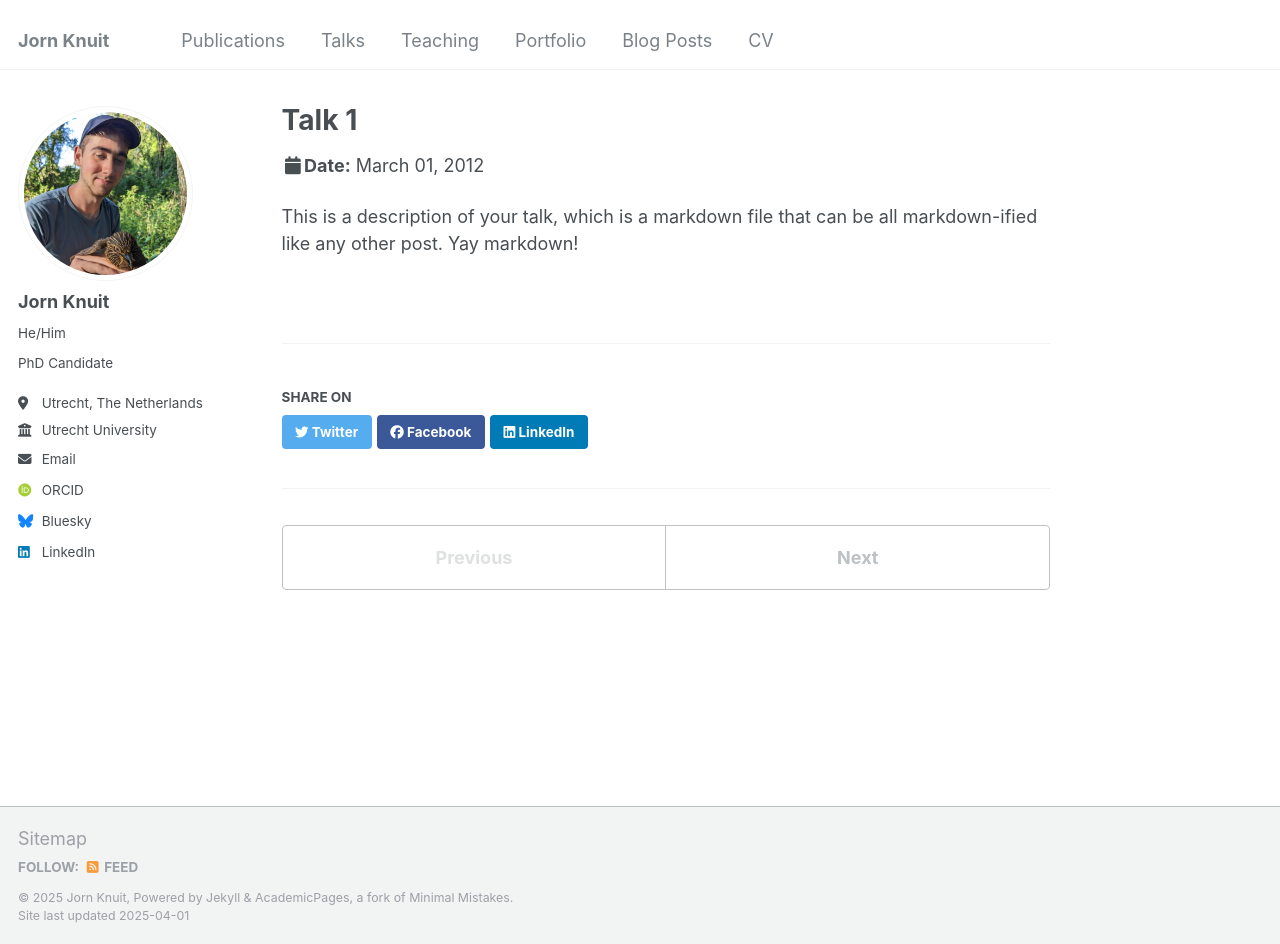
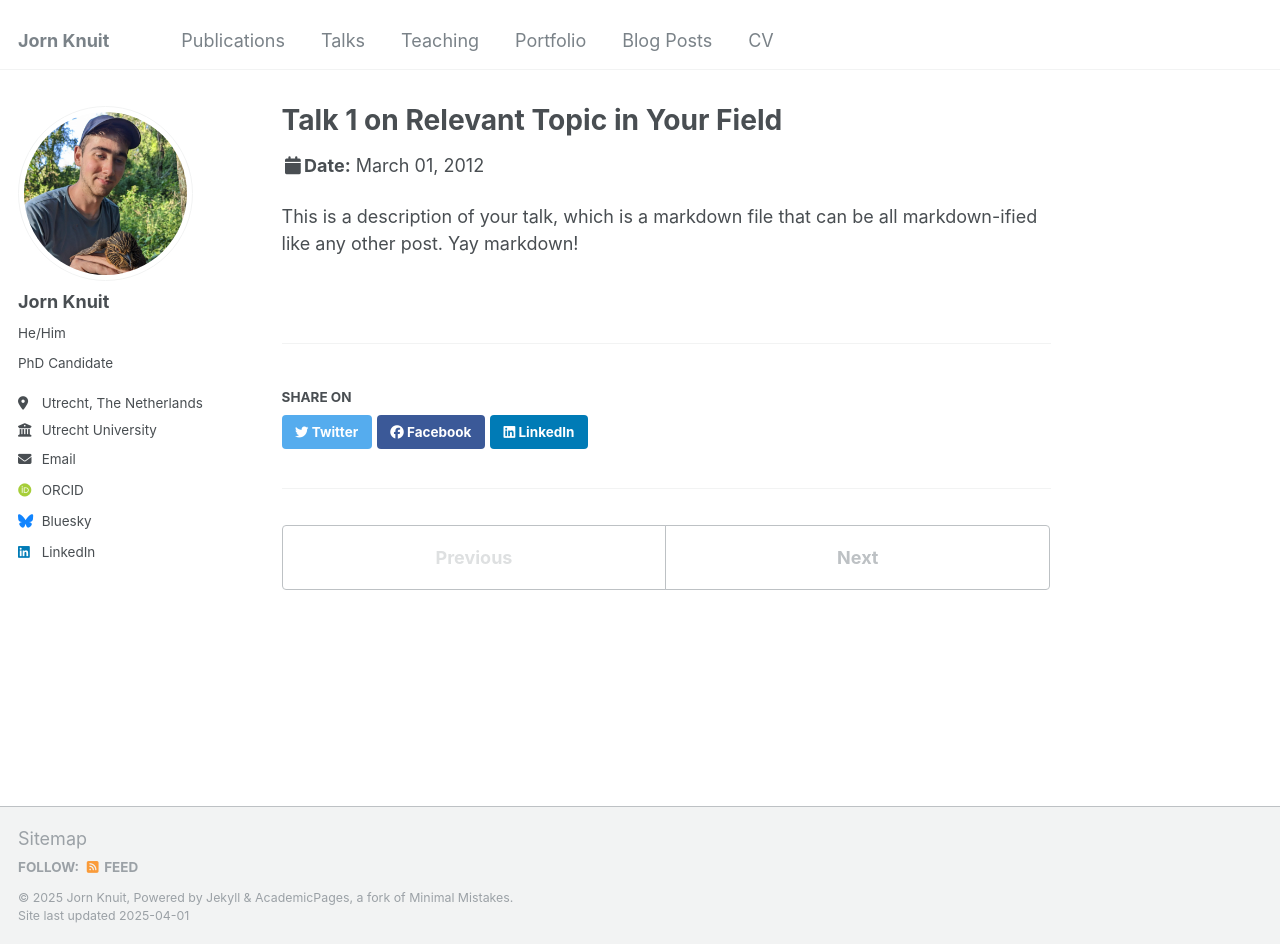
Before and after one commit to JornKnuit/JornKnuit.github.io, a Jekyll site: the page built from _talks/2012-03-01-talk-1.md, in a window 1280 px wide and 944 px high. Built offline with Jekyll 4.4.1, drawn with Linux system fonts in a browser that asks for light colours; some web fonts are replaced; some of the changed lines change nothing that is shown.

Commit message:
Update 2012-03-01-talk-1.md

```diff
--- a/_talks/2012-03-01-talk-1.md
+++ b/_talks/2012-03-01-talk-1.md
@@ -1,11 +1,11 @@
 ---
-#title: "Talk 1 on Relevant Topic in Your Field"
-#collection: talks
-#type: "Talk"
-#permalink: /talks/2012-03-01-talk-1
-#venue: "UC San Francisco, Department of Testing"
-#date: 2012-03-01
-#location: "San Francisco, California"
+title: "Talk 1 on Relevant Topic in Your Field"
+collection: talks
+type: "Talk"
+permalink: /talks/2012-03-01-talk-1
+venue: "UC San Francisco, Department of Testing"
+date: 2012-03-01
+location: "San Francisco, California"
 ---
 
 This is a description of your talk, which is a markdown file that can be all markdown-ified like any other post. Yay markdown!
```
